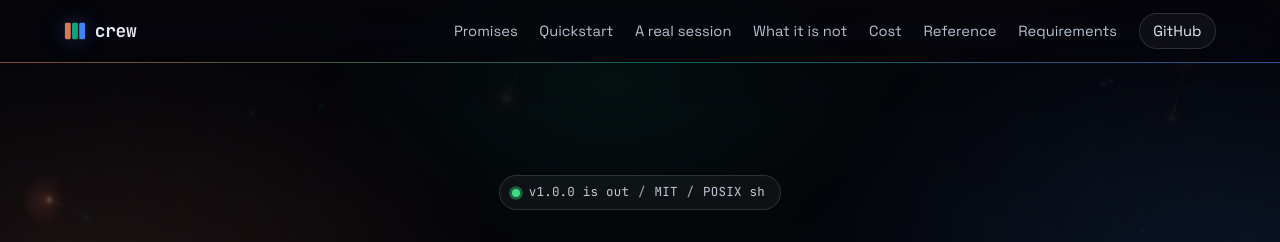
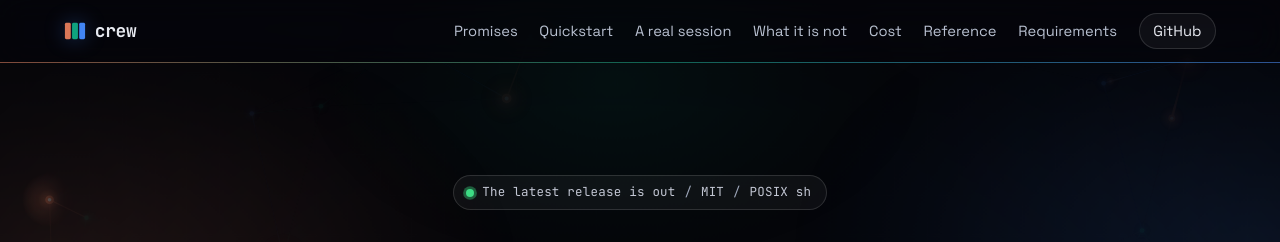
Before and after one commit to mrfoxes/crew, a plain HTML site: page docs/index.html in a window 1280 px wide. Shown: the top 242 px of the page. Drawn offline with Linux system fonts and the light colour scheme; animation ran at ten frames a second.

Commit message:
Name the latest release on the site at deploy, and link to the releases
The site said "v1.0.0 is out" and linked to v1.0.0's notes after 1.0.1
and 1.0.2 were out: the version was written by hand in docs/index.html.

docs/ now names no version: each release spot is a <span data-release>
whose words read right without a build ("The latest release"), and both
link to the releases on GitHub, the changelog of every release, newest
first. .github/site.sh <tag> <dir> copies docs/ and puts <tag> in each
spot, and .github/workflows/pages.yml deploys that build to Pages when
docs/ changes on main and after each release that succeeds, with the tag
of the latest published release (gh release view). The page asks GitHub
nothing from the browser, as the site's scripts keep to no network job.
Each phrase is one span: .eyebrow and .btn are flex boxes with a gap,
which would have split the version from its words.

Pages moves from the branch main /docs to GitHub Actions for this.

Checked with sh test/run.sh (1666 passed; site adds 8: no fixed version
in docs/, the words without a build, the links, the build's spots, that
it changes nothing else, copies the rest, leaves the words with no
release, and refuses a tag that is not vX.Y.Z), sh -n and shellcheck -s
sh -S warning on .github/site.sh too, which CI now checks as well.

Co-Authored-By: Claude Opus 5.5 <noreply@anthropic.com>

```diff
--- a/docs/index.html
+++ b/docs/index.html
@@ -35,7 +35,7 @@
 
   <main id="top">
     <section class="hero wrap">
-      <a class="eyebrow" href="https://github.com/mrfoxes/crew/releases/tag/v1.0.0"><span class="pulse" aria-hidden="true"></span>v1.0.0 is out<span class="eyebrow-sep" aria-hidden="true">/</span>MIT<span class="eyebrow-sep" aria-hidden="true">/</span>POSIX sh</a>
+      <a class="eyebrow" href="https://github.com/mrfoxes/crew/releases"><span class="pulse" aria-hidden="true"></span><span><span data-release>The latest release</span> is out</span><span class="eyebrow-sep" aria-hidden="true">/</span>MIT<span class="eyebrow-sep" aria-hidden="true">/</span>POSIX sh</a>
       <h1>Coding agents side by side, <br class="narrow">in panes you can see.</h1>
       <p class="subtitle">
         A few POSIX shell scripts for iTerm2 and tmux: no daemon, no service, no extension.
@@ -866,7 +866,7 @@ relay.pid, relay.last      the relay's heartbeat and last number, while one runs
       <p class="lede">Your agents, your panes, your <code>git</code>. One stream to read, one gate to trust.</p>
       <div class="hero-links">
         <a class="btn btn-primary" href="#quickstart">Install in one line</a>
-        <a class="btn btn-ghost" href="https://github.com/mrfoxes/crew/releases/tag/v1.0.0">Release notes for v1.0.0</a>
+        <a class="btn btn-ghost" href="https://github.com/mrfoxes/crew/releases"><span>Release notes for <span data-release>the latest release</span></span></a>
       </div>
     </section>
   </main>
```
Also changed, not shown: 6 other files.
